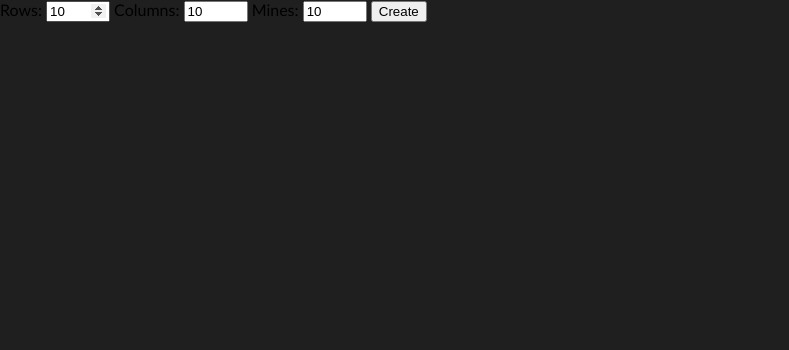
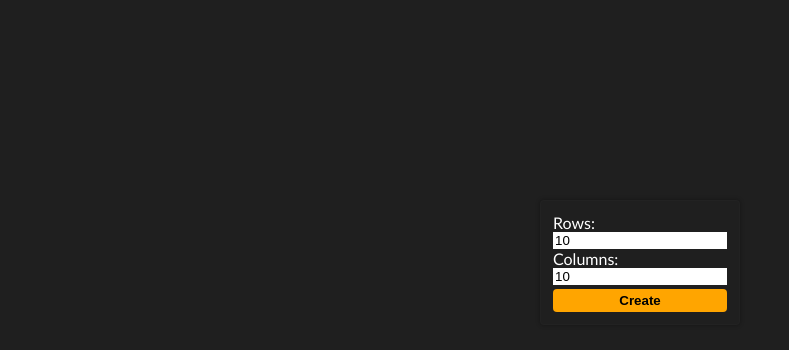
Before and after one commit to Carlox1/minesweeper-coop, a website: page lobby.html in a window 1280 px wide. Shown: the whole page, without its empty margins (0-789 px from the left). Drawn offline with Linux system fonts and the light colour scheme.

```diff
--- a/lobby.html
+++ b/lobby.html
@@ -6,17 +6,18 @@
     <meta name="viewport" content="width=device-width, initial-scale=1.0">
     <title>Document</title>
     <link rel="stylesheet" href="/style.css">
+    <link rel="stylesheet" href="/create.css">
 </head>
 
 <body>
-    <form action="/create" method="POST">
+    <form action="/create" method="POST" class="create__form">
         <input hidden="true" type="text" id="ownerId" name="ownerId">
         <label for="rows">Rows:</label>
-        <input type="number" id="rows" name="rows" min="1" max="100" value="10">
+        <input type="number" id="rows" name="rows" min="1" max="200" value="10">
         <label for="columns">Columns:</label>
-        <input type="number" id="cols" name="cols" min="1" max="100" value="10">
-        <label for="mines">Mines:</label>
-        <input type="number" id="mines" name="mines" min="1" max="100" value="10">
+        <input type="number" id="cols" name="cols" min="1" max="200" value="10">
+        <!-- <label for="mines">Mines:</label>
+        <input type="number" id="mines" name="mines" min="1" max="100" value="10"> -->
         <button type="submit">Create</button>
     </form>
 </body>
--- /dev/null
+++ b/public/create.css
@@ -0,0 +1,32 @@
+.create__form {
+    color: white;
+    border: 1px solid #222;
+    height: fit-content;
+    display: flex;
+    flex-direction: column;
+    padding: 12px;
+    border-radius: 4px;
+    box-shadow: 0 0 4px #00000060;
+    margin: 0 auto;
+    min-width: 200px;
+    margin-top: 200px;
+}
+
+.create__form input {
+    border: 0;
+}
+
+.create__form button {
+    background-color: orange;
+    border: 0;
+    padding: 4px 8px;
+    margin-top: 4px;
+    font-weight: bold;
+    border-radius: 4px;
+    transition: .2s all;
+    cursor: pointer;
+}
+
+.create__form button:hover {
+    background-color: rgb(255, 196, 0);
+}
--- a/public/style.css
+++ b/public/style.css
@@ -11,9 +11,8 @@
 }
 
 .coop-mouse {
-    color: orange;
     position: absolute;
-    background-color: orange;
+    width: 12px;
 }
 
 .mines-container {
```
Also changed, not shown: app.js (+17 -3 lines), index.html (+3 -3 lines), public/script.js (+20 -9 lines), public/assets/images/cursor.svg (added).
